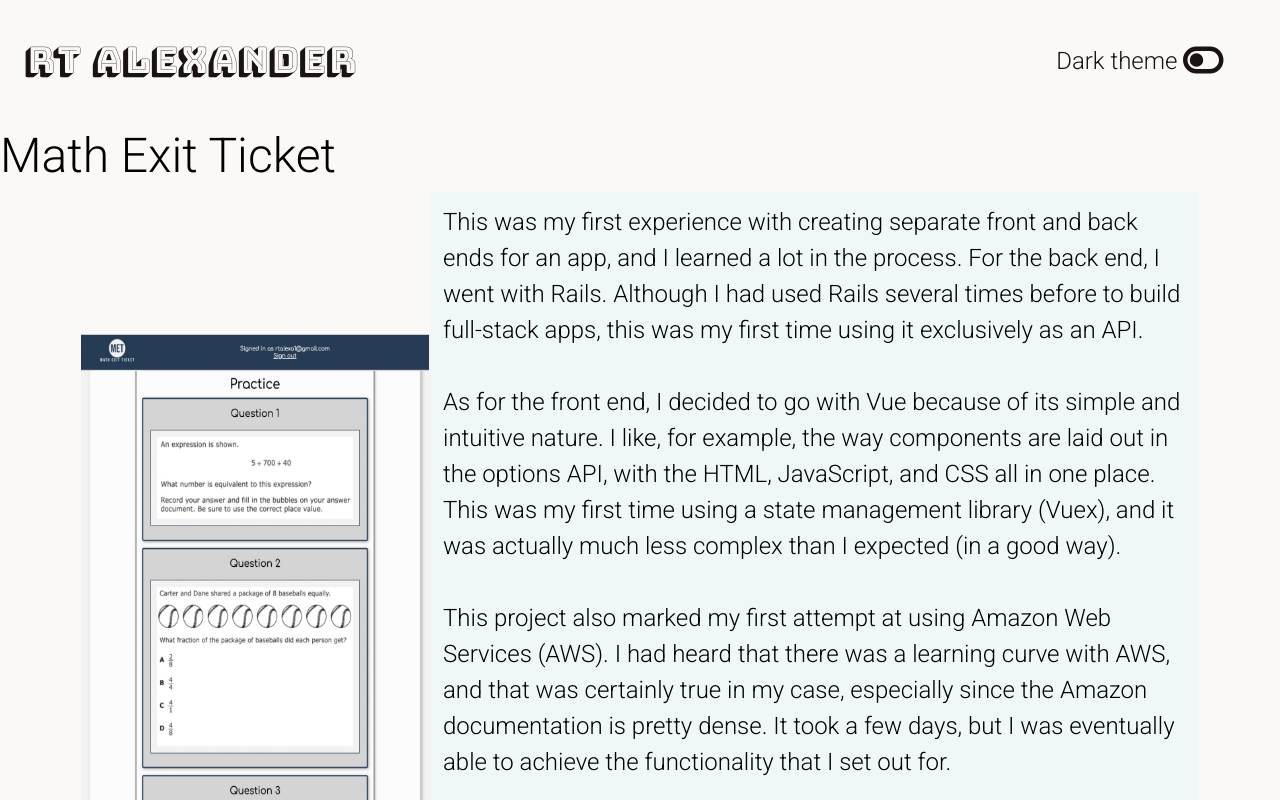
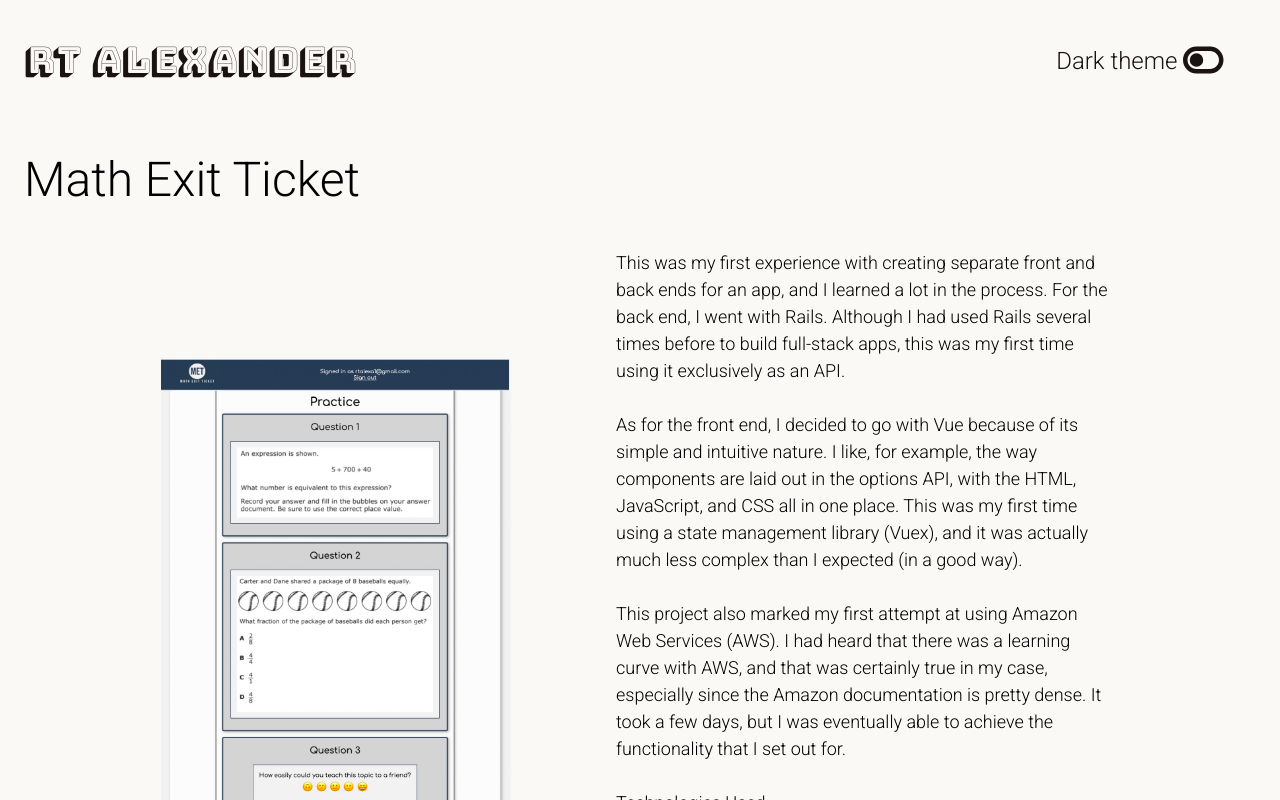
Before and after one commit to rtalexa1/portfolio, a Vue app: page /#/met in a window 1280 px wide. Shown: the top 800 px of the page. Built offline with nearby package versions, Linux system fonts and the light colour scheme.

Commit message:
Style project view page

```diff
--- a/src/components/NavBar.vue
+++ b/src/components/NavBar.vue
@@ -3,7 +3,6 @@
     <h1
       class="name"
       :class="{ 'name-dark-theme': $store.state.darkThemeActive }"
-      id="name-display"
     >
       RT Alexander
     </h1>
@@ -66,7 +65,7 @@ nav {
 }
 
 .name {
-  width: 40%;
+  width: 50%;
 }
 
 .name-dark-theme {
@@ -93,7 +92,7 @@ nav {
 
 .nav-links {
   margin-left: 3em;
-  width: 40%;
+  width: 30%;
   font-family: "Roboto", sans-serif;
 }
 
--- a/src/components/ProjectsDisplay.vue
+++ b/src/components/ProjectsDisplay.vue
@@ -26,7 +26,7 @@
           style="margin: 0 5px 0 20px; width: 36px; height: 36px"
       /></a>
       <a
-        href=""
+        href="https://github.com/rtalexa1/exit-ticket-frontend"
         target="_blank"
         rel="noopener noreferrer"
         class="icon-link"
@@ -37,7 +37,7 @@
           style="margin: 0 0 0 5px"
       /></a>
       <a
-        href=""
+        href="https://github.com/rtalexa1/exit-ticket-api"
         target="_blank"
         rel="noopener noreferrer"
         class="icon-link"
--- a/src/views/METProjectView.vue
+++ b/src/views/METProjectView.vue
@@ -1,10 +1,21 @@
 <template>
-  <h1 style="background-color: #faf9f6">Math Exit Ticket</h1>
-  <div class="project">
+  <h1
+    class="project-view-title"
+    :class="{ 'project-view-title-dark-theme': $store.state.darkThemeActive }"
+  >
+    Math Exit Ticket
+  </h1>
+  <div
+    class="project"
+    :class="{ 'text-dark-theme': $store.state.darkThemeActive }"
+  >
     <img
       src="../assets/images/met_screenshots/ExitTicketScreenshot1.jpg"
       alt="screenshot of math questions"
       class="met-screenshot"
+      :class="{
+        'exit-ticket-screenshot-dark-theme': $store.state.darkThemeActive,
+      }"
     />
     <div class="project-text">
       <p>
@@ -83,25 +94,44 @@ export default {
 </script>
 
 <style>
+.project-view-title {
+  background-color: #faf9f6;
+  padding: 0.5em;
+  transition: background-color 500ms, color 500ms;
+}
+
+.project-view-title-dark-theme {
+  border: none;
+  background-color: #1b1212;
+  color: #faf9f6;
+  transition: background-color 500ms, color 500ms;
+}
+
 .project {
   display: flex;
   justify-content: center;
   align-items: center;
   flex-wrap: wrap;
   width: 100%;
+  padding-bottom: 2em;
   background-color: #faf9f6;
+  transition: background-color 500ms, color 500ms;
 }
 
+/* .project-dark-theme {
+  background-color: ;
+} */
+
 .met-screenshot {
+  margin-right: 4em;
   width: 350px;
-  height: 532px;
+  height: 456px;
 }
 
 .project-text {
-  width: 60%;
+  width: 40%;
   padding: 0.5em;
-  background-color: #eff8f8;
-  color: black;
+  font-size: large;
 }
 
 li {
```
